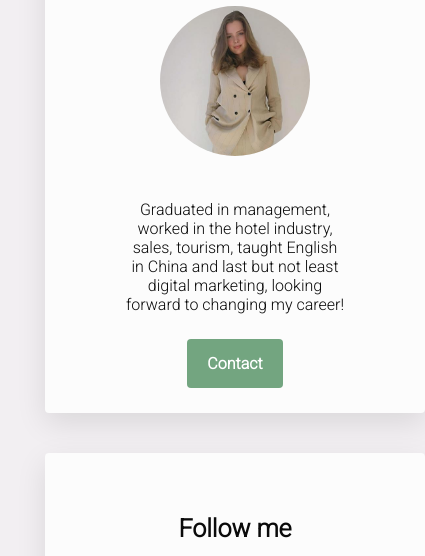
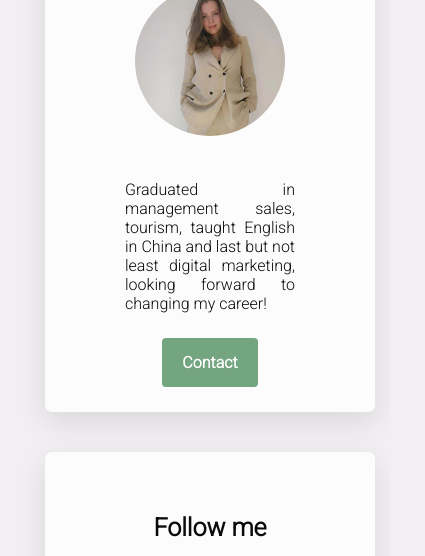
Before and after one commit to mariiadc/profile, a plain HTML site: page index.html in a window 390 px wide. Shown: the part 175-731 px from the top of the page, 425 px wide, since content can reach past the window. Drawn offline with Linux system fonts and the light colour scheme.

Commit message:
make my profile prettier

```diff
--- a/index.html
+++ b/index.html
@@ -12,7 +12,7 @@
     <div class = "card-white">
       <h1>Hello I'm Maria! </h1>
       <img src="images/picture.jpeg" alt="Maria picture" width="150" id="img-circle">
-      <p>Graduated in management, worked in the hotel industry, sales, tourism,
+      <p>Graduated in management sales, tourism,
       taught English in China and last but not least digital marketing,
       looking forward to changing my career! </p>
       <a href="https://www.facebook.com/MariiaDCampos" target="_blank" class="button-green">Contact </a>
--- a/style.css
+++ b/style.css
@@ -7,6 +7,7 @@ body {
   color: rgb(10,10,10);
   font-family: Roboto, sans-serif;
   background-color: #F2EFF2;
+  margin: 0 auto;
 }
 
 h1 {
@@ -26,7 +27,7 @@ a {
 
 .container {
   width: 700px;   /* This sets the width */
-  margin: 60px auto; /* This automatically sets left/right margins */
+  margin: 30px auto; /* This automatically sets left/right margins */
 }
 
 .card-white {
@@ -34,9 +35,13 @@ a {
   width: 700px;
   margin: 40px auto;
   padding: 40px;
-  border-radius: 4px;
+  border-radius: 7px;
   box-shadow: 0px 10px 30px rgba(0,0,0,0.1);
   text-align: center;
+}
+
+.card-white p {
+  text-align: justify;
 }
 #img-circle {
   border-radius: 50%;
@@ -64,6 +69,7 @@ p {
 .list-inline li {
   display: inline;
   padding: 10px;
+  color: rgb(230, 230, 230);
 }
 
 .list-inline i {
@@ -84,7 +90,7 @@ p {
   .container {
     width: 700px;
   }
-  .card-white {width: 700px;
+  .card-white {width: 650px;
   }
 }
 @media (max-width: 720px) {
@@ -94,7 +100,7 @@ p {
   }
 
   .card-white {
-    width: 500px;
+    width: 450px;
   }
 }
 @media (max-width: 540px) {
@@ -103,6 +109,6 @@ p {
     width: 300px;
   }
   .card-white {
-    width: 300px;
+    width: 250px;
   }
 }
```
